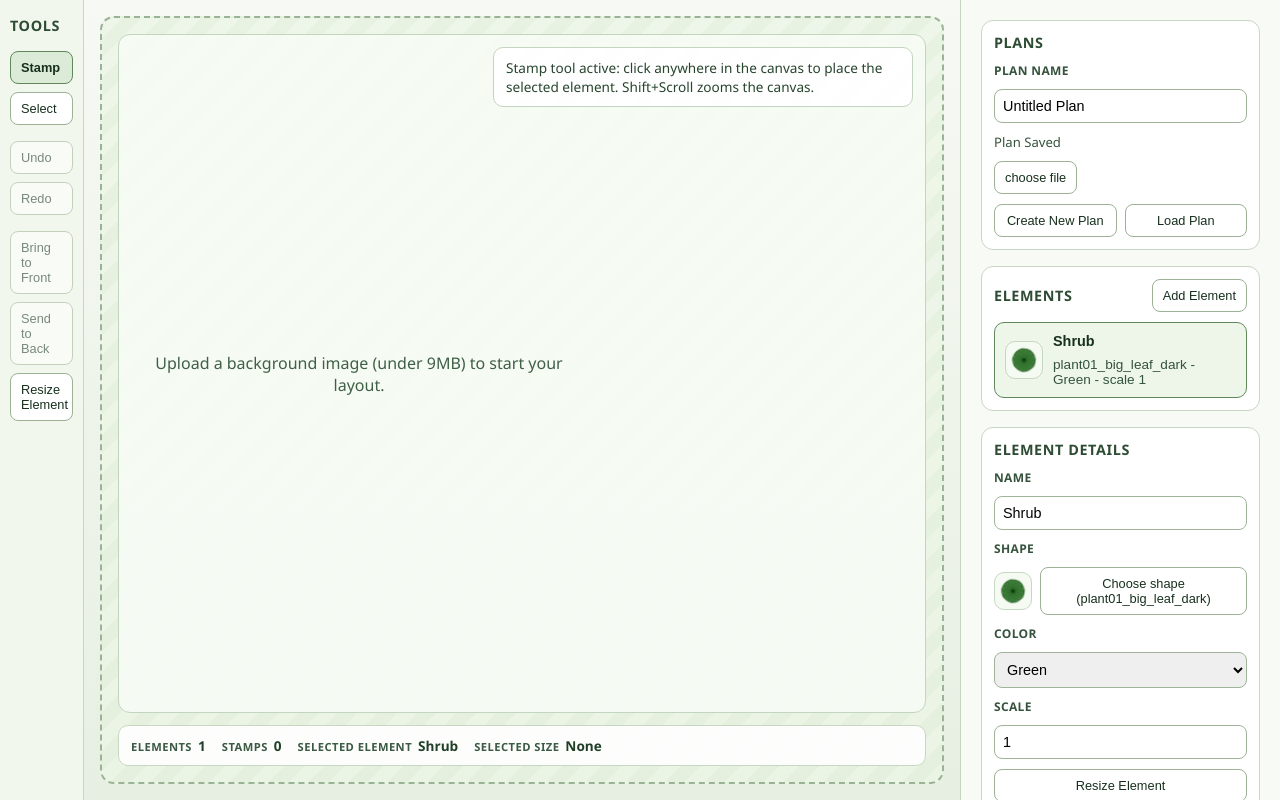
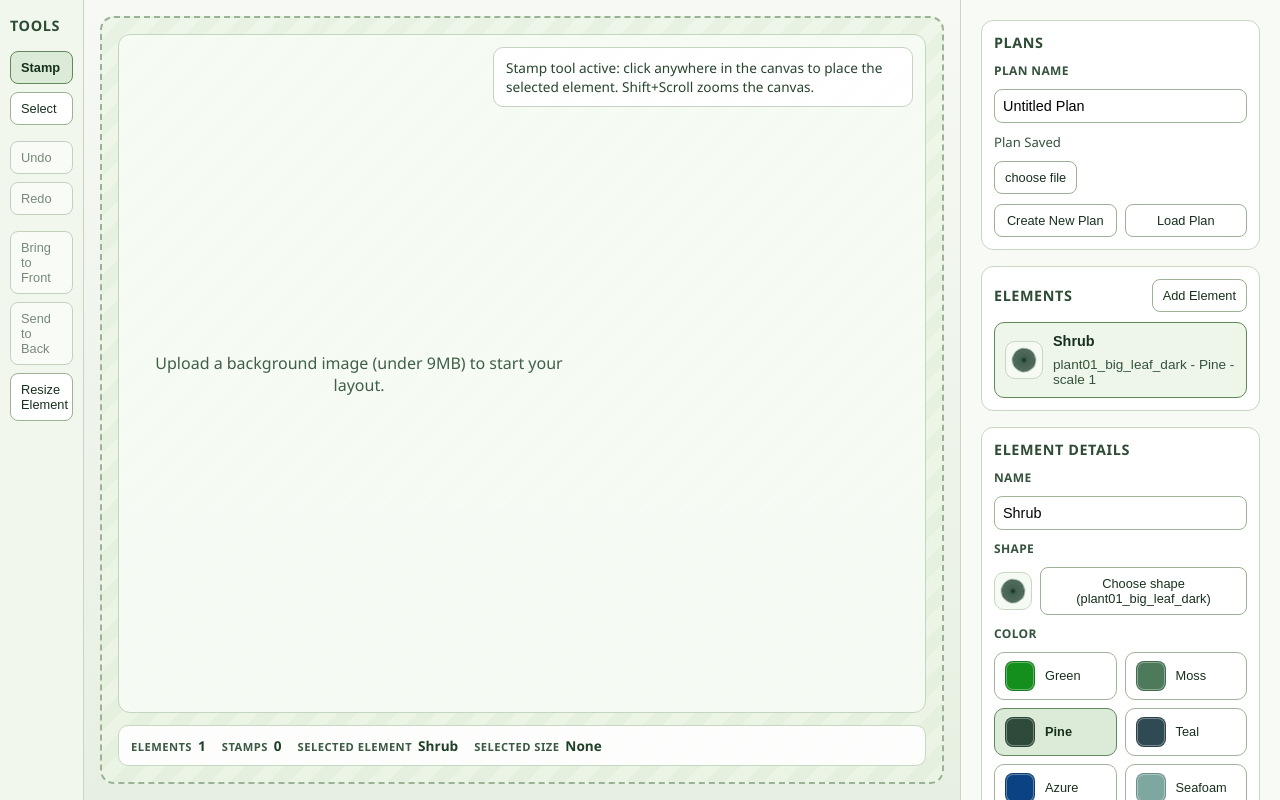
Before and after one commit to Unislash/landscaper, a React (Vite) app: page / in a window 1280 px wide. Built offline with nearby package versions, Linux system fonts and the light colour scheme.

Commit message:
Added a bunch o' colors

```diff
--- a/src/App.tsx
+++ b/src/App.tsx
@@ -74,12 +74,28 @@ interface PlanNotice {
 }
 
 const colorToHex: Record<ElementColor, string> = {
-  Green: '#4c8a47',
-  'Dark Green': '#2f5f32',
-  Brown: '#7a5b3a',
-  Gray: '#6a6f73',
-  Blue: '#2f6f9f',
+  Green: '#148f1d',
+  Moss: '#4C7A5A',
+  Pine: '#2E4A3A',
+  Teal: '#2F4A52',
+  Azure: '#0a4283',
+  Seafoam: '#7FA7A2',
+  Sand: '#AFA487',
+  Walnut: '#6e4b36',
+  Coffee: '#4b392e',
+  Charcoal: '#1f2524',
+  'Olive Gray': '#6A7062',
+  Slate: '#5F6F73',
+  Lavender: '#7E6F98',
+  Wheat: '#D6C768',
+  Amber: '#e39b55',
+  Rose: '#D8A3B5',
+  Coral: '#d96a5f',
 };
+
+const DEFAULT_COLOR: ElementColor = 'Pine';
+const getColorHex = (color: ElementColor | null | undefined): string =>
+  colorToHex[color ?? DEFAULT_COLOR] ?? colorToHex[DEFAULT_COLOR];
 
 const createElementId = (): string => {
   if (typeof crypto !== 'undefined' && typeof crypto.randomUUID === 'function') {
@@ -104,7 +120,7 @@ const createDefaultElement = (elementCount: number): PlanElement => ({
   id: createElementId(),
   name: `Element ${elementCount + 1}`,
   shapeId: DEFAULT_SHAPE_ID,
-  color: 'Green',
+  color: DEFAULT_COLOR,
   scale: 1,
 });
 
@@ -286,12 +302,20 @@ function App() {
   const [savedPlans, setSavedPlans] = useState<SavedPlanSummary[]>([]);
   const [selectedSavedPlanId, setSelectedSavedPlanId] = useState<string | null>(null);
   const [, setShapeBitmapVersion] = useState(0);
+  const paletteSignature = Object.values(colorToHex).join('|');
 
   useEffect(() => {
     return () => {
       isMountedRef.current = false;
     };
   }, []);
+
+  useEffect(() => {
+    SHAPE_BITMAP_CACHE.clear();
+    SHAPE_BITMAP_PENDING.clear();
+    supportsColorBlendMode = null;
+    setShapeBitmapVersion((version) => version + 1);
+  }, [paletteSignature]);
 
   const getTintedShapeAsset = useCallback((shapeId: ShapeId, color: string) => {
     const normalizedColor = color.toLowerCase();
@@ -330,7 +354,7 @@ function App() {
   useEffect(() => {
     const seen = new Set<string>();
     elements.forEach((element) => {
-      const color = colorToHex[element.color];
+      const color = getColorHex(element.color);
       const key = `${element.shapeId}::${color.toLowerCase()}`;
       if (seen.has(key)) {
         return;
@@ -1162,8 +1186,9 @@ function App() {
                                       stamp.id === selectedStampId;
                                   const isDragging =
                                       dragState?.stampId === stamp.id;
-                                  const stampShapeColor =
-                                      colorToHex[stampElementDefinition.color];
+                                  const stampShapeColor = getColorHex(
+                                      stampElementDefinition.color,
+                                  );
 
                                   return (
                                       <button
@@ -1398,7 +1423,7 @@ function App() {
                                   >
                                       {renderShape(
                                           element.shapeId,
-                                          colorToHex[element.color],
+                                          getColorHex(element.color),
                                           "element-shape",
                                       )}
                                   </span>
@@ -1445,7 +1470,7 @@ function App() {
                               >
                                   {renderShape(
                                       selectedElement.shapeId,
-                                      colorToHex[selectedElement.color],
+                                      getColorHex(selectedElement.color),
                                       "element-shape",
                                   )}
                               </span>
@@ -1458,28 +1483,52 @@ function App() {
                               </button>
                           </div>
 
-                          <label
-                              className="field-label"
-                              htmlFor="element-color-input"
+                          <span className="field-label">Color</span>
+                          <div
+                              className="color-swatch-grid"
+                              role="listbox"
+                              aria-label="Select a color"
                           >
-                              Color
-                          </label>
-                          <select
-                              id="element-color-input"
-                              value={selectedElement.color}
-                              onChange={(event) =>
-                                  updateElement(selectedElement.id, {
-                                      color: event.target
-                                          .value as PlanElement["color"],
-                                  })
-                              }
-                          >
-                              {COLOR_OPTIONS.map((colorOption) => (
-                                  <option key={colorOption} value={colorOption}>
-                                      {colorOption}
-                                  </option>
-                              ))}
-                          </select>
+                              {COLOR_OPTIONS.map((colorOption) => {
+                                  const swatchHex = getColorHex(colorOption);
+                                  const isSelected =
+                                      selectedElement.color === colorOption;
+
+                                  return (
+                                      <button
+                                          key={colorOption}
+                                          type="button"
+                                          className={
+                                              isSelected
+                                                  ? "color-swatch-button selected"
+                                                  : "color-swatch-button"
+                                          }
+                                          style={
+                                              {
+                                                  "--swatch-color": swatchHex,
+                                              } as CSSProperties
+                                          }
+                                          onClick={() =>
+                                              updateElement(
+                                                  selectedElement.id,
+                                                  {
+                                                      color: colorOption,
+                                                  },
+                                              )
+                                          }
+                                          aria-pressed={isSelected}
+                                      >
+                                          <span
+                                              className="color-swatch-chip"
+                                              aria-hidden="true"
+                                          />
+                                          <span className="color-swatch-label">
+                                              {colorOption}
+                                          </span>
+                                      </button>
+                                  );
+                              })}
+                          </div>
 
                           <label
                               className="field-label"
@@ -1651,7 +1700,7 @@ function App() {
                               >
                                   {renderShape(
                                       shapeOption,
-                                      colorToHex[selectedElement.color],
+                                      getColorHex(selectedElement.color),
                                       "shape-option-preview",
                                   )}
                               </button>
--- a/src/state/store.ts
+++ b/src/state/store.ts
@@ -30,7 +30,7 @@ const buildSeededElement = (): PlanElement => ({
   id: SEEDED_ELEMENT_ID,
   name: 'Shrub',
   shapeId: SHAPE_OPTIONS[0],
-  color: 'Green',
+  color: 'Pine',
   scale: 1,
 });
 
--- a/src/state/types.ts
+++ b/src/state/types.ts
@@ -1,4 +1,4 @@
-export const LOCAL_STORAGE_KEY = 'landscaper.plans.v1';
+export const LOCAL_STORAGE_KEY = 'landscaper.plans.v2';
 export const HISTORY_LIMIT = 100;
 export const MAX_BACKGROUND_IMAGE_BYTES = 9 * 1024 * 1024;
 
@@ -27,7 +27,25 @@ export const SHAPE_OPTIONS = [
 ] as const;
 export type ShapeId = (typeof SHAPE_OPTIONS)[number];
 
-export const COLOR_OPTIONS = ['Green', 'Dark Green', 'Brown', 'Gray', 'Blue'] as const;
+export const COLOR_OPTIONS = [
+  'Green',
+  'Moss',
+  'Pine',
+  'Teal',
+  'Azure',
+  'Seafoam',
+  'Sand',
+  'Walnut',
+  'Coffee',
+  'Charcoal',
+  'Slate',
+  'Olive Gray',
+  'Lavender',
+  'Rose',
+  'Amber',
+  'Coral',
+  'Wheat',
+] as const;
 export type ElementColor = (typeof COLOR_OPTIONS)[number];
 
 export type ToolMode = 'select' | 'stamp';
--- a/src/styles.css
+++ b/src/styles.css
@@ -450,6 +450,46 @@ body {
   min-width: 0;
 }
 
+.color-swatch-grid {
+  display: grid;
+  grid-template-columns: repeat(2, minmax(0, 1fr));
+  gap: 8px;
+}
+
+.color-swatch-button {
+  display: flex;
+  align-items: center;
+  gap: 10px;
+  padding: 8px 10px;
+  border: 1px solid #9fb498;
+  border-radius: 10px;
+  background: #ffffff;
+  color: #17301d;
+  font-size: 0.8rem;
+  text-align: left;
+  cursor: pointer;
+}
+
+.color-swatch-button.selected {
+  background: #dcebd8;
+  border-color: #60885b;
+  font-weight: 600;
+}
+
+.color-swatch-chip {
+  width: 30px;
+  height: 30px;
+  border-radius: 8px;
+  background: var(--swatch-color);
+  border: 1px solid rgba(20, 36, 26, 0.2);
+  box-shadow: inset 0 0 0 1px rgba(255, 255, 255, 0.35);
+  flex: 0 0 30px;
+}
+
+.color-swatch-label {
+  line-height: 1.1;
+}
+
 .panel-action {
   text-align: center;
 }
```
Also changed, not shown: 2 other files (tests, documents, lock files or other folders).
